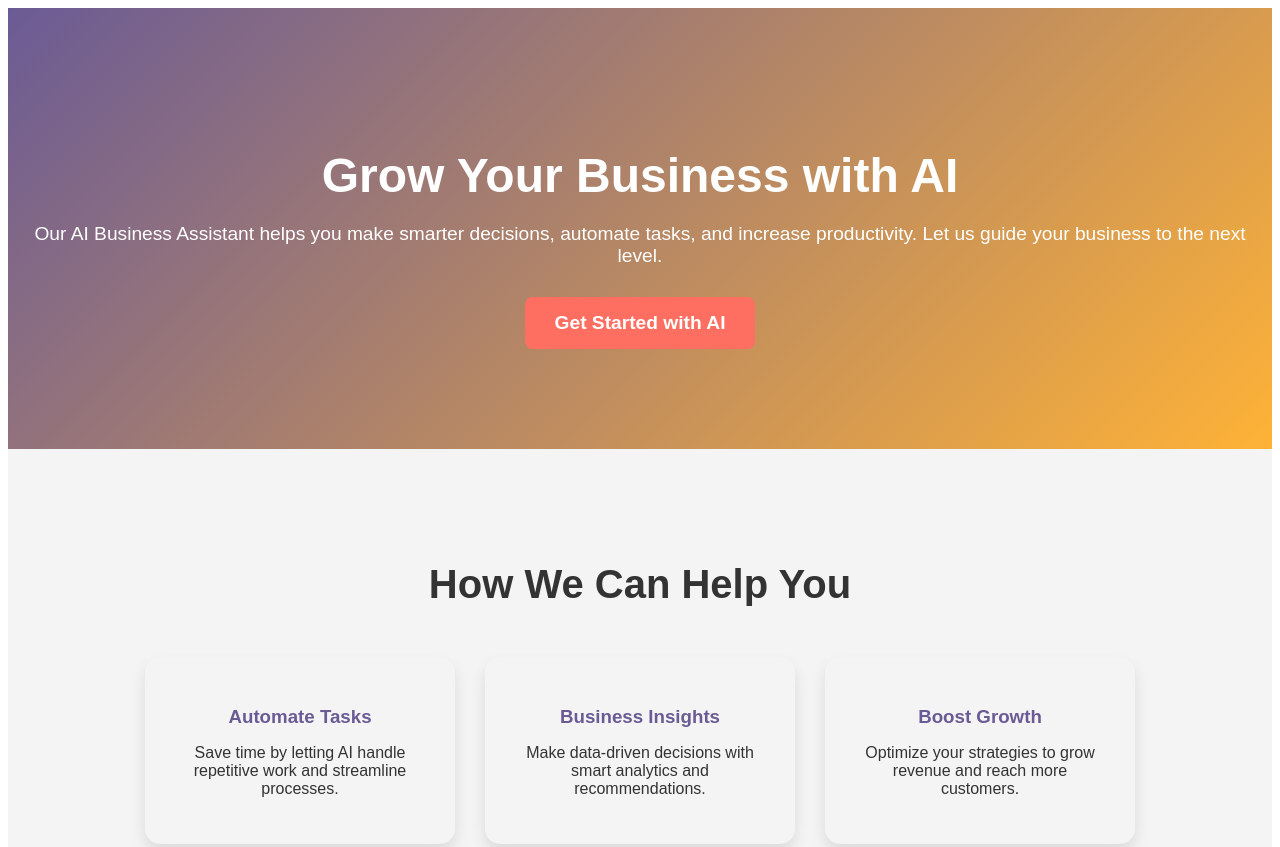
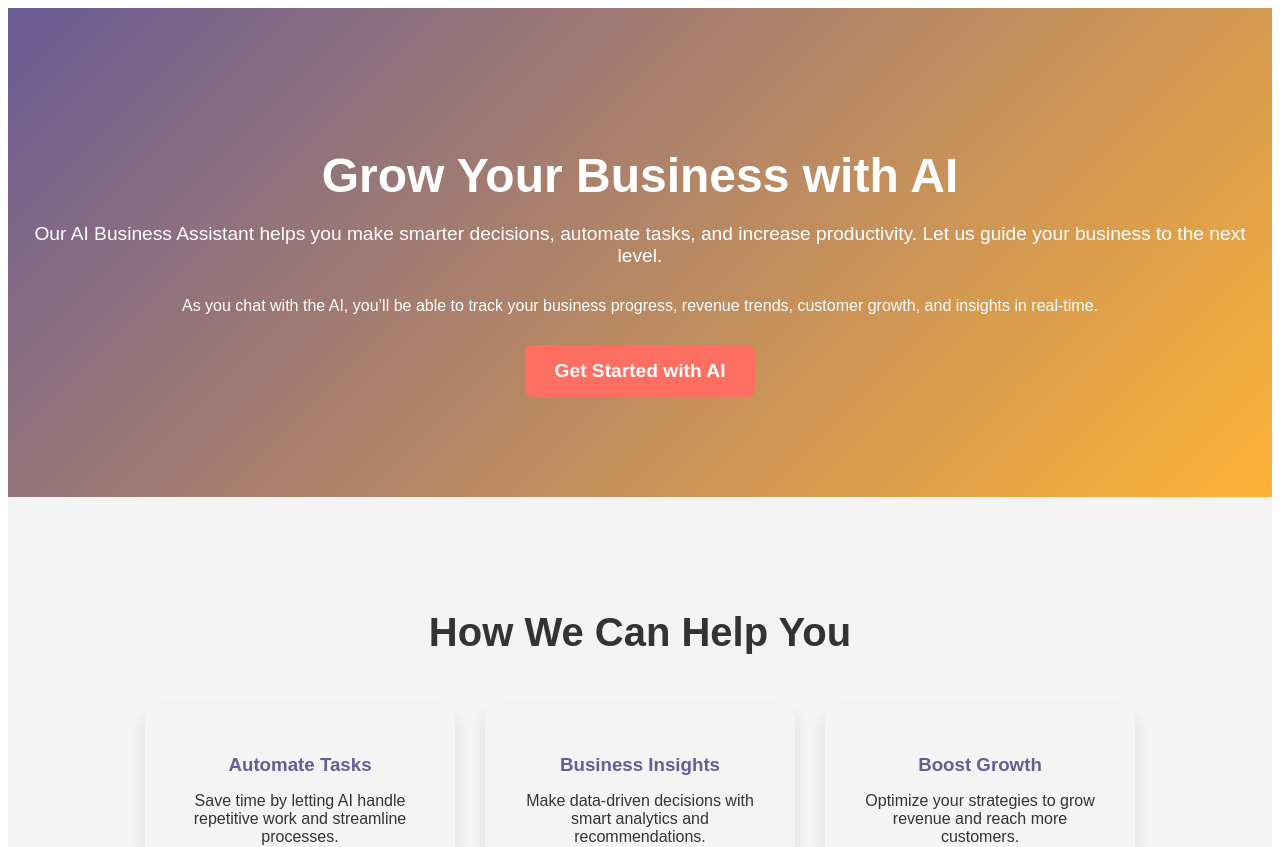
Before and after one commit to duatariq243/AI-business-assistant-Frontend, a React (Create React App) app: page / in a window 1280 px wide. Shown: the top 847 px of the page. Built offline with nearby package versions, Linux system fonts and the light colour scheme.

Commit message:
frontend

```diff
--- a/src/components/LandingPage.jsx
+++ b/src/components/LandingPage.jsx
@@ -19,11 +19,18 @@ const LandingPage = () => {
       Our AI Business Assistant helps you make smarter decisions, automate tasks,
       and increase productivity. Let us guide your business to the next level.
     </p>
+
+    {/* New Info Text */}
+    <p style={{ fontSize: "16px", color: "white", marginTop: "15px" }}>
+      As you chat with the AI, you’ll be able to track your business progress, revenue trends, customer growth, and insights in real-time.
+    </p>
+
     <button className="cta-button" onClick={handleCTA}>
       Get Started with AI
     </button>
   </div>
 </section>
+
 
       {/* Features Section */}
       <section className="features">
```
Lines whose indentation alone changed are shown as unchanged.
